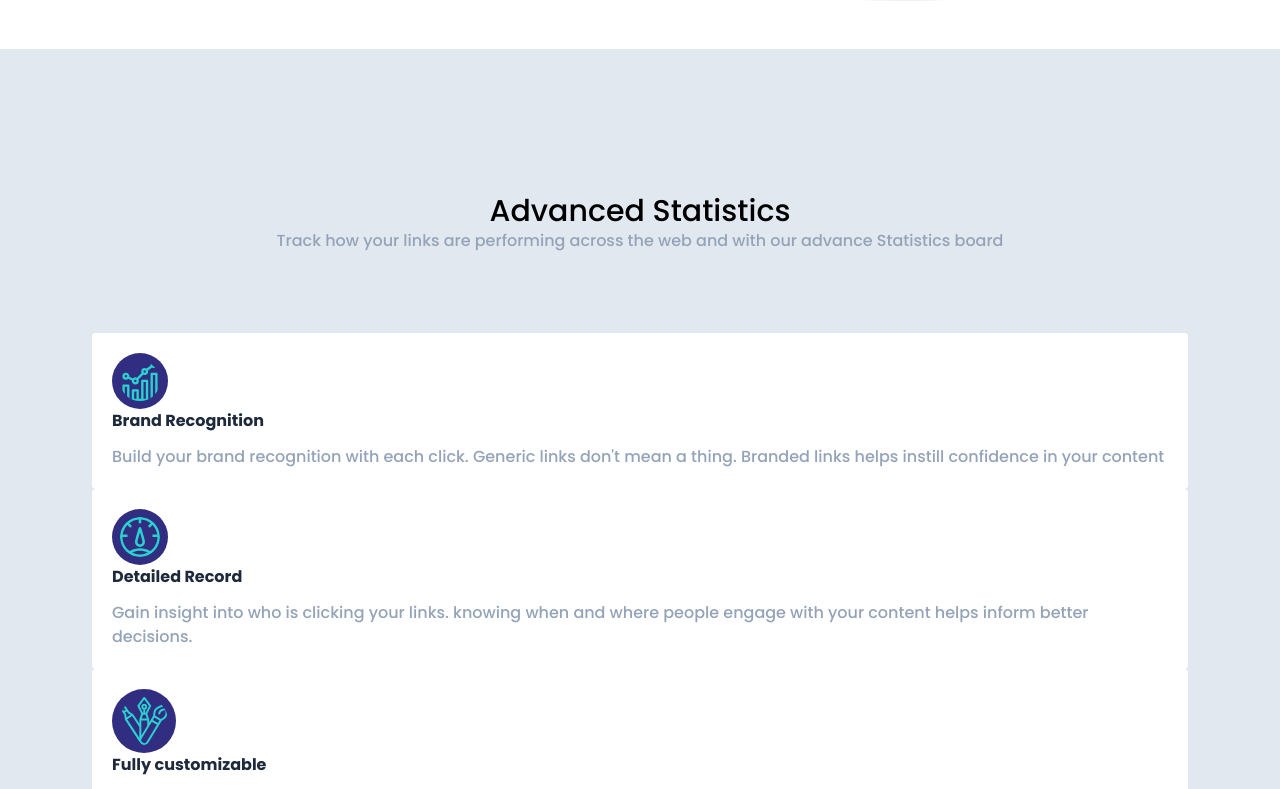
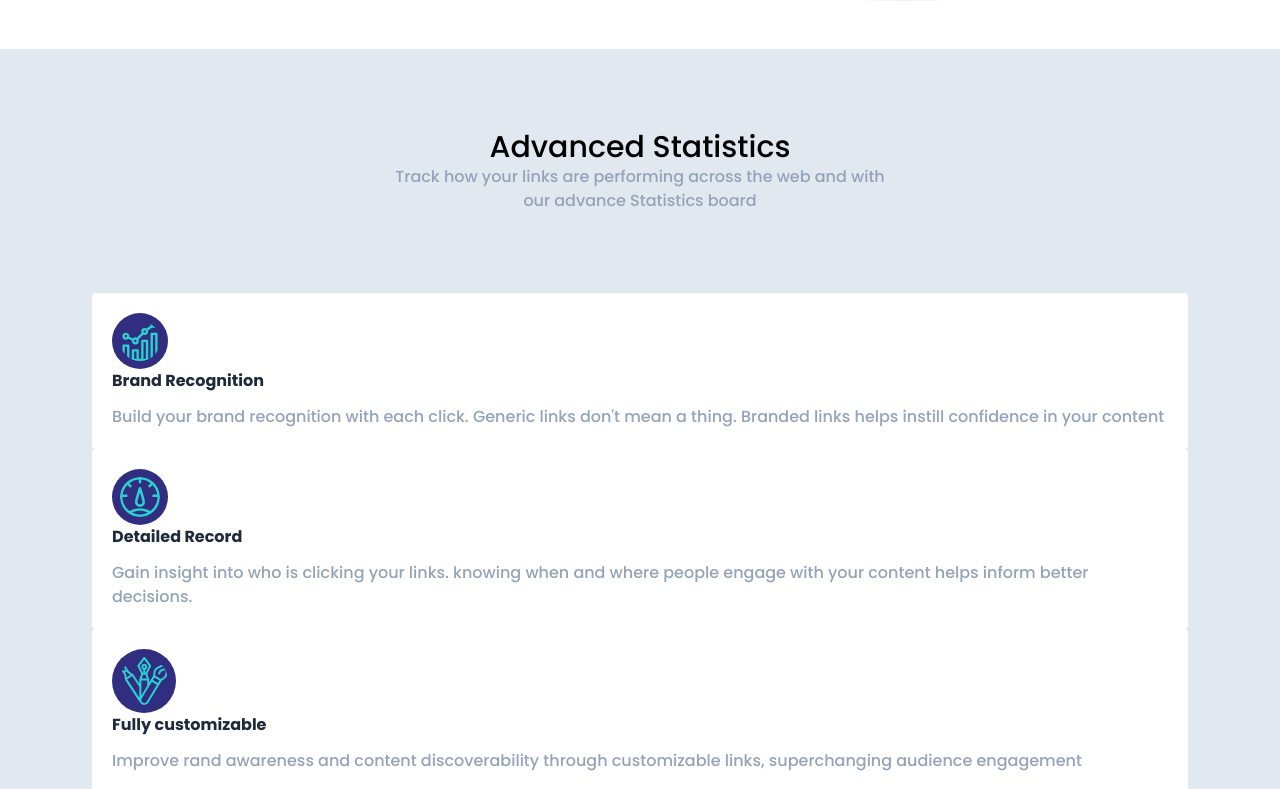
Before and after one commit to Alice2212/url-shortening-app, a React (Create React App) app: page / in a window 1280 px wide. Shown: the part 480-1269 px from the top of the page. Built offline with nearby package versions, Linux system fonts and the light colour scheme.

Commit message:
advance section updated

```diff
--- a/src/components/Advance.jsx
+++ b/src/components/Advance.jsx
@@ -7,17 +7,17 @@ const Advance = () => {
   return (
     <>
       <section className="bg-slate-200 lg:py-20">
-        <div className="max-width py-16">
+        <div className="max-width">
           {/* advance title */}
           <div className="text-center">
             <h2 className="text-bold text-3xl">Advanced Statistics</h2>
-            <p className=" text-slate-400 mb-3">
-              Track how your links are performing across the web and with our
+            <p className=" text-slate-400 mb-10 lg:mb-20 ">
+              Track how your links are performing across the web and with <br/> our
               advance Statistics board
             </p>
           </div>
           {/* advance cards */}
-          <div className="mt-20">
+          <div className="grid">
             {/* card one */}
             <div className="bg-white p-5 rounded">
               <img
```
